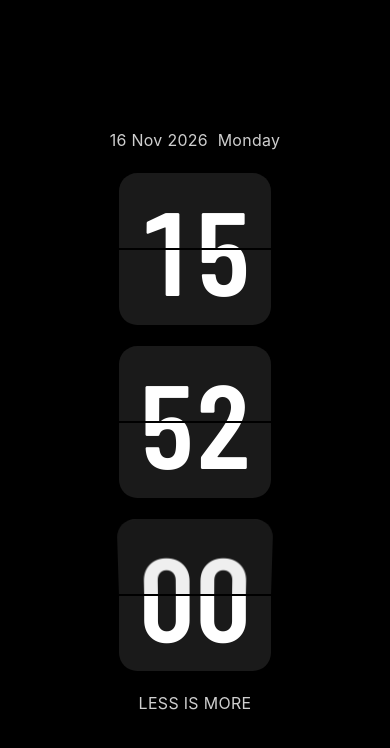
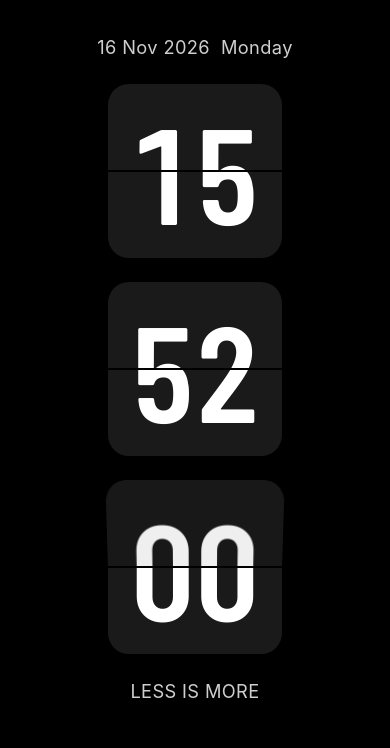
Before and after one commit to RegulusRonan/flip-clock, a plain HTML site: page index.html in a window 390 px wide. Drawn offline with nearby package versions, Linux system fonts and the light colour scheme.

Commit message:
Phone layout: bigger cards and no jump when switching views
In portrait, size the cards from the screen height, center the clock above
the controls, and always reserve room for three cards so the date and quote
stay put when pomodoro hides the hours card. Pomodoro's two cards grow to
fill the same space.

Co-Authored-By: Claude Opus 5.5 <noreply@anthropic.com>

```diff
--- a/style.css
+++ b/style.css
@@ -223,13 +223,39 @@ body.done .card { animation: done-pulse 1s ease-in-out infinite; }
 
 /* ---------- Phones ---------- */
 
-/* Portrait: stack the cards so they can be big */
+/* Portrait: stack the cards and make them fill the screen.
+   The clock is ~3.84 cards tall with the date and quote; 176px is the
+   controls plus some breathing room. */
 @media (max-aspect-ratio: 3/4) {
-  :root { --size: min(50vw, 18vh); }
+  :root { --size: min(56vw, calc((100vh - 176px) / 3.84)); }
   @supports (height: 1dvh) {
-    :root { --size: min(50vw, 18dvh); }
+    :root { --size: min(56vw, calc((100dvh - 176px) / 3.84)); }
   }
-  .cards { flex-direction: column; }
+
+  /* Center the clock in the space above the controls */
+  body {
+    padding-top: env(safe-area-inset-top);
+    padding-bottom: 106px; /* height of the controls */
+  }
+
+  /* Always reserve room for three cards so switching views never jumps */
+  .cards {
+    flex-direction: column;
+    justify-content: center;
+    align-items: center;
+    min-height: calc(var(--size) * 3 + var(--gap) * 2);
+  }
+
+  /* Pomodoro only has two cards, so let them be bigger in the same space */
+  body[data-view="pomo"] .card {
+    --size: min(56vw, calc((100vh - 176px) / 3.84 * 1.5));
+    --radius: calc(var(--size) * 0.12);
+  }
+  @supports (height: 1dvh) {
+    body[data-view="pomo"] .card {
+      --size: min(56vw, calc((100dvh - 176px) / 3.84 * 1.5));
+    }
+  }
 }
 
 /* Landscape on a short screen: one row of controls, slightly smaller cards */
```
